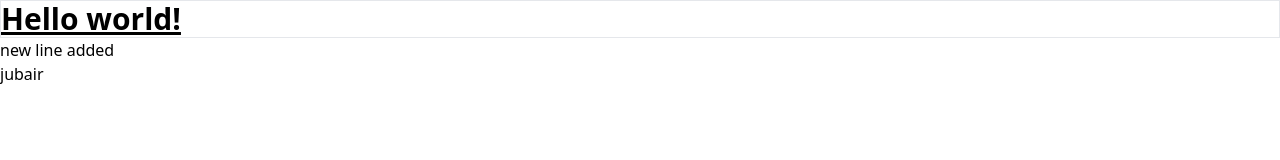
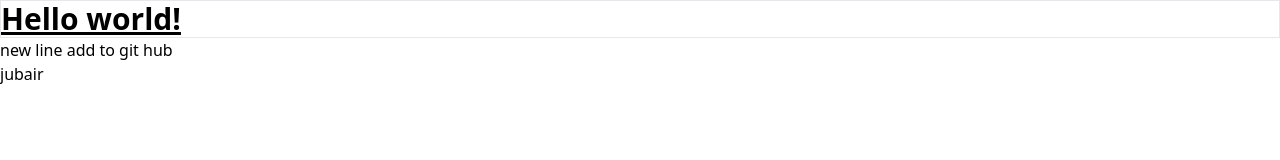
Before and after one commit to jubairskv/TailwindCSS, a React (Create React App) app: page / in a window 1280 px wide. Shown: the top 160 px of the page. Built offline with nearby package versions, Linux system fonts and the light colour scheme.

Commit message:
words chnaged

```diff
--- a/src/App.js
+++ b/src/App.js
@@ -3,7 +3,7 @@ function App() {
   return (
     <div >
      <h1 className="text-3xl font-bold underline border ">Hello world!</h1>
-     <h2>new line added</h2>
+     <h2>new line add to git hub</h2>
       <h3>jubair</h3>
     </div>
   );
```
